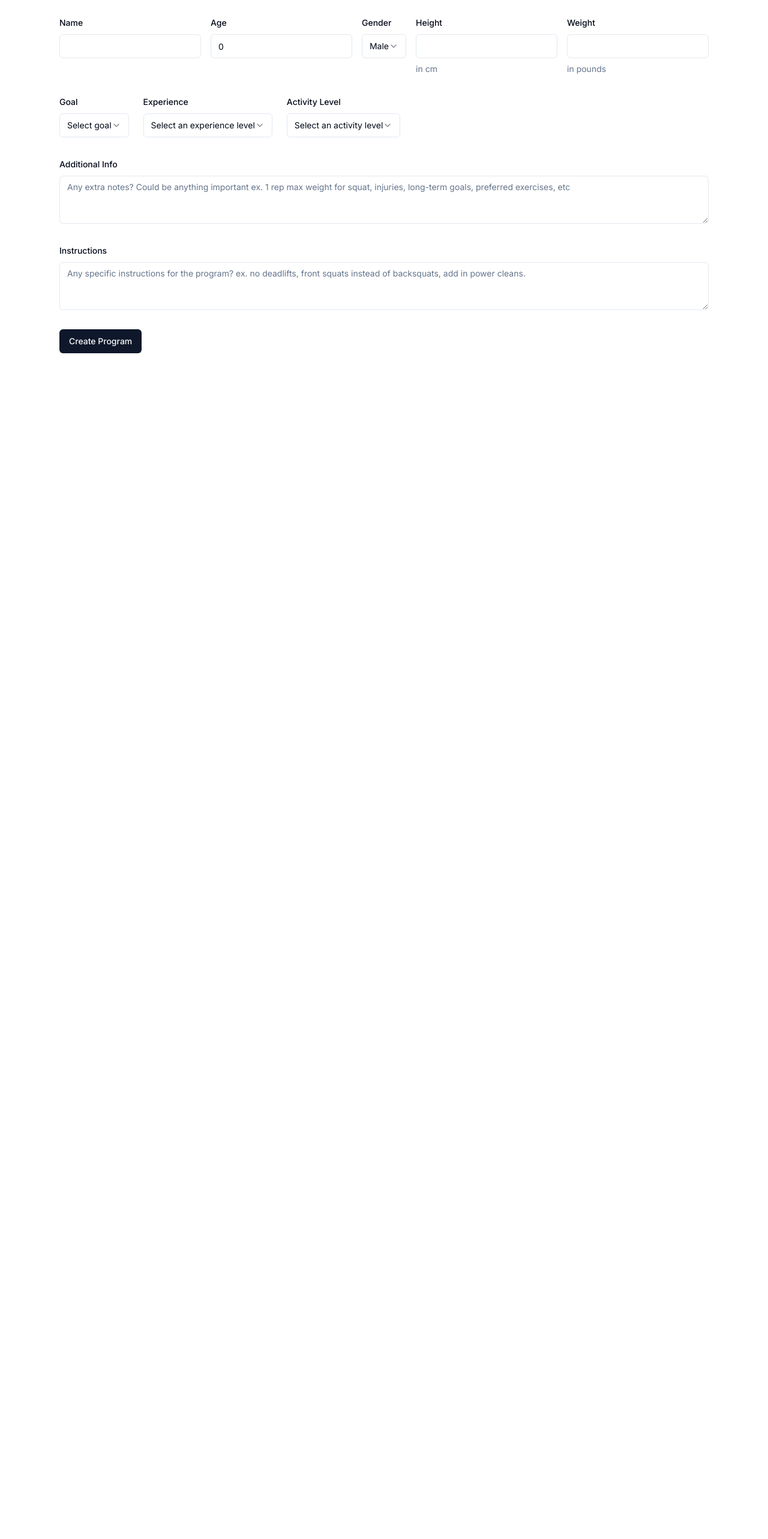
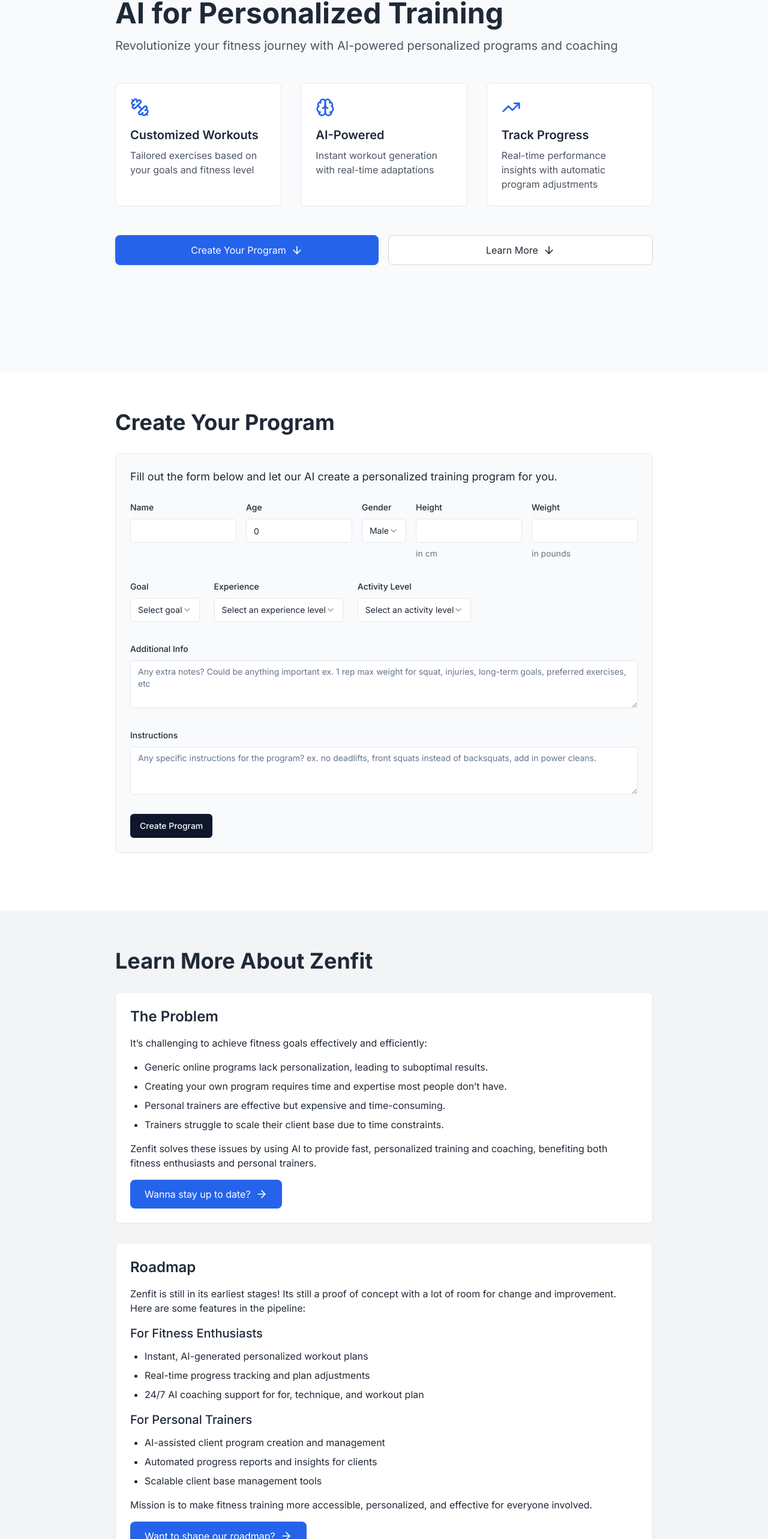
Before and after one commit to achen2089/practical-training, a Next.js app: page / in a window 1280 px wide. Shown: the part 180-2746 px from the top of the page at 60% size. Before the commit the page ends 957 px from the top, so only its background shows below. Built offline with nearby package versions, Linux system fonts and the light colour scheme.

Commit message:
add in landing page and learn more

```diff
--- a/app/page.tsx
+++ b/app/page.tsx
@@ -1,30 +1,154 @@
-import Link from "next/link"
-import { ProfileForm } from "@/components/ProfileForm"
+'use client'
 
-export const dynamic = 'force-dynamic';
-export const maxDuration = 60;
+import React, { useRef } from 'react';
+import Link from 'next/link';
+import { ArrowRight, Dumbbell, Brain, TrendingUp, ArrowDown } from 'lucide-react';
 
-export default function Home() {
+// Assume ProfileForm is imported from the correct location
+import { ProfileForm } from "@/components/ProfileForm";
+
+interface FeatureBlockProps {
+  icon: React.ReactNode;
+  title: string;
+  description: string;
+}
+
+const NotionStylePage: React.FC = () => {
+  const programRef = useRef<HTMLElement>(null);
+  const learnMoreRef = useRef<HTMLElement>(null);
+
+  const scrollToSection = (ref: React.RefObject<HTMLElement>) => {
+    ref.current?.scrollIntoView({ behavior: 'smooth' });
+  };
+
   return (
-    <div >
-      <header className="flex flex-col items-center">
-      <h1 className="item-center mt-10 scroll-m-20 border-b pb-2 pt-8 text-3xl font-semibold tracking-tight transition-colors first:mt-0">AI for Personalized Training</h1>
-        <p className="leading-7 [&:not(:first-child)]:mt-6">
-          Fill out the form below and let AI create your program
-        </p>
-        <Link href='/survey'>
-          <p className="leading-7 [&:not(:first-child)]:mt-6 text-blue-500 italic">
-            Wanna learn more?
-          </p>
-        </Link>
+    <div className="bg-gray-50 text-gray-800">
+      {/* Landing Section */}
+      <section className="min-h-screen flex items-center p-8 md:p-16">
+        <div className="max-w-4xl mx-auto">
+          <header className="mb-12">
+            <h1 className="text-5xl font-bold mb-4">AI for Personalized Training</h1>
+            <p className="text-xl text-gray-600">Revolutionize your fitness journey with AI-powered personalized programs and coaching</p>
+          </header>
 
-      </header>
+          <div className="grid md:grid-cols-3 gap-8 mb-12">
+            <FeatureBlock
+              icon={<Dumbbell size={32} />}
+              title="Customized Workouts"
+              description="Tailored exercises based on your goals and fitness level"
+            />
+            <FeatureBlock
+              icon={<Brain size={32} />}
+              title="AI-Powered"
+              description="Instant workout generation with real-time adaptations"
+            />
+            <FeatureBlock
+              icon={<TrendingUp size={32} />}
+              title="Track Progress"
+              description="Real-time performance insights with automatic program adjustments"
+            />
+          </div>
 
-      <main className="flex min-h-screen flex-col items-center gap-12 p-12">
-        <div className="flex w-full items-center justify-center">
-          <ProfileForm/>
+          <div className="flex flex-col md:flex-row gap-4">
+            <button
+              onClick={() => scrollToSection(programRef)}
+              className="flex-1 px-6 py-3 bg-blue-600 text-white rounded-lg hover:bg-blue-700 transition-colors duration-200 flex items-center justify-center"
+            >
+              Create Your Program
+              <ArrowDown className="ml-2" size={20} />
+            </button>
+            <button
+              onClick={() => scrollToSection(learnMoreRef)}
+              className="flex-1 px-6 py-3 bg-white border border-gray-300 text-gray-800 rounded-lg hover:bg-gray-100 transition-colors duration-200 flex items-center justify-center"
+            >
+              Learn More
+              <ArrowDown className="ml-2" size={20} />
+            </button>
+          </div>
         </div>
-      </main>
+      </section>
+
+      {/* Program Creation Section */}
+      <section ref={programRef} className="bg-white p-8 md:p-16">
+        <div className="max-w-4xl mx-auto">
+          <h2 className="text-4xl font-bold mb-8">Create Your Program</h2>
+          <div className="bg-gray-50 border border-gray-200 rounded-lg p-6 mb-8">
+            <p className="text-lg mb-6">
+              Fill out the form below and let our AI create a personalized training program for you.
+            </p>
+            <ProfileForm />
+          </div>
+        </div>
+      </section>
+
+      {/* Learn More Section */}
+      <section ref={learnMoreRef} className="bg-gray-100 p-8 md:p-16">
+        <div className="max-w-4xl mx-auto">
+          <h2 className="text-4xl font-bold mb-8">Learn More About Zenfit</h2>
+          <div className="bg-white border border-gray-200 rounded-lg p-6 mb-8">
+            <h3 className="text-2xl font-semibold mb-4">The Problem</h3>
+            <p className="mb-4">
+              It&rsquo;s challenging to achieve fitness goals effectively and efficiently:
+            </p>
+            <ul className="list-disc pl-6 mb-4">
+              <li className="mb-2">Generic online programs lack personalization, leading to suboptimal results.</li>
+              <li className="mb-2">Creating your own program requires time and expertise most people don&rsquo;t have.</li>
+              <li className="mb-2">Personal trainers are effective but expensive and time-consuming.</li>
+              <li className="mb-2">Trainers struggle to scale their client base due to time constraints.</li>
+            </ul>
+            <p className="mb-4">
+              Zenfit solves these issues by using AI to provide fast, personalized training and coaching, benefiting both fitness enthusiasts and personal trainers.
+            </p>
+            <Link href="/survey">
+              <button className="px-6 py-3 bg-blue-600 text-white rounded-lg hover:bg-blue-700 transition-colors duration-200 flex items-center justify-center">
+                Wanna stay up to date?
+                <ArrowRight className="ml-2" size={20} />
+              </button>
+            </Link>
+          </div>
+
+          <div className="bg-white border border-gray-200 rounded-lg p-6 mb-8">
+            <h3 className="text-2xl font-semibold mb-4">Roadmap</h3>
+            <p className="mb-4">
+              Zenfit is still in its earliest stages! Its still a proof of concept with a lot of room for change and improvement. Here are some features in the pipeline:
+            </p>
+            <h4 className="text-xl font-medium mb-3">For Fitness Enthusiasts</h4>
+            <ul className="list-disc pl-6 mb-4">
+              <li className="mb-2">Instant, AI-generated personalized workout plans</li>
+              <li className="mb-2">Real-time progress tracking and plan adjustments</li>
+              <li className="mb-2">24/7 AI coaching support for for, technique, and workout plan</li>
+            </ul>
+
+            <h4 className="text-xl font-medium mb-3">For Personal Trainers</h4>
+            <ul className="list-disc pl-6 mb-4">
+              <li className="mb-2">AI-assisted client program creation and management</li>
+              <li className="mb-2">Automated progress reports and insights for clients</li>
+              <li className="mb-2">Scalable client base management tools</li>
+            </ul>
+
+            <p className="mb-4">
+              Mission is to make fitness training more accessible, personalized, and effective for everyone involved.
+            </p>
+
+            <Link href="/survey">
+              <button className="px-6 py-3 bg-blue-600 text-white rounded-lg hover:bg-blue-700 transition-colors duration-200 flex items-center justify-center">
+                Want to shape our roadmap?
+                <ArrowRight className="ml-2" size={20} />
+              </button>
+            </Link>
+          </div>
+        </div>
+      </section>
     </div>
   );
-}
+};
+
+const FeatureBlock: React.FC<FeatureBlockProps> = ({ icon, title, description }) => (
+  <div className="bg-white border border-gray-200 rounded-lg p-6 hover:shadow-md transition-shadow duration-200">
+    <div className="text-blue-600 mb-4">{icon}</div>
+    <h3 className="text-xl font-semibold mb-2">{title}</h3>
+    <p className="text-gray-600">{description}</p>
+  </div>
+);
+
+export default NotionStylePage;
```
